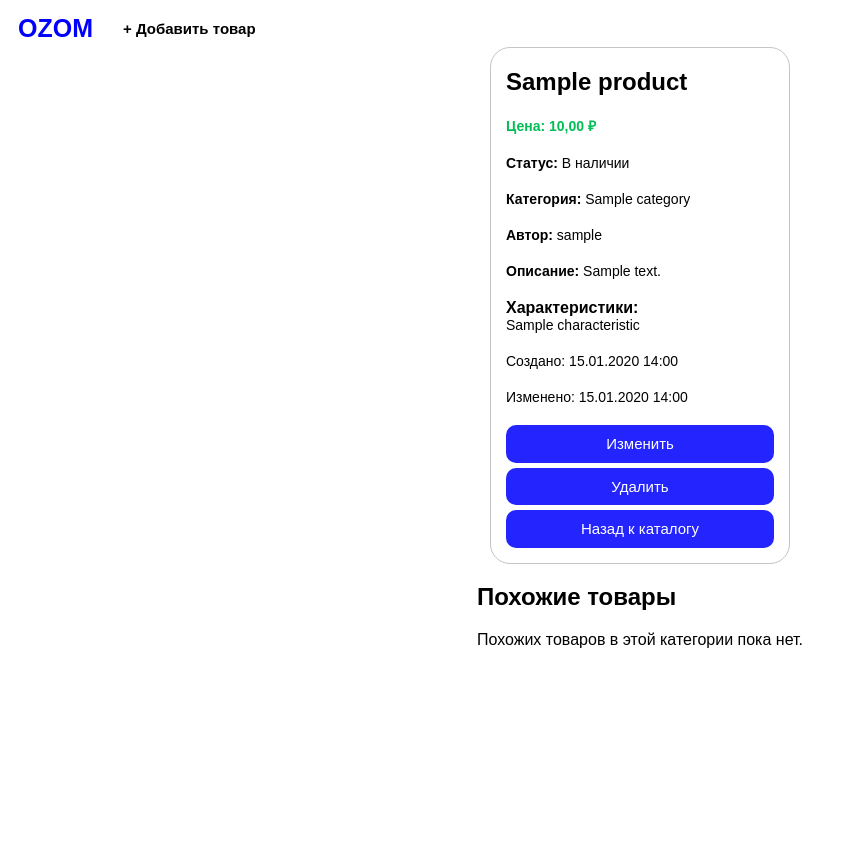
After one commit to memepe-mmp/shop_project, a Django app: page /1/ in a window 1280 px wide. The commit adds this page. Shown: the whole page, without its empty margins (0-845 px from the left). Run offline with Django 5.2, Linux system fonts and the light colour scheme; tables that the repository leaves empty hold one stand-in row (values such as "Sample post").

Commit message:
Шаг 4: Подключены HTML-шаблоны к проекту, добавлены функции добавления, редактирования, удаления, и просмотра товаров

```diff
--- a/catalog/static/catalog/style.css
+++ b/catalog/static/catalog/style.css
@@ -0,0 +1,176 @@
+* {
+    font-family: Arial;
+}
+
+/* BASE.HTML */
+
+header {
+    margin: 10px 0 0 10px;
+    display: flex;
+    align-items: center;
+}
+
+/* PRODUCT_LIST.HTML */
+
+.filters-form {
+    margin-top: 5%;
+    display: flex;
+    gap: 10px;
+    height: 25px;
+    width: 70%;
+}
+.filters-form input {
+    border-radius: 5px;
+    outline: none;
+    border: 1px solid gray;
+}
+
+main {
+    display: flex;
+    flex-direction: column;
+    min-height: 100vh;
+    width: 100%;
+    align-items: center;
+}
+
+
+
+.products-grid {
+    display: grid;
+    grid-template-columns: repeat(3, 1fr);
+    gap: 15px;
+}
+
+.product-card {
+    box-sizing: border-box;
+    display: flex;
+    min-width: 300px;
+    flex-direction: column;
+    justify-content: space-between;
+    word-break: break-word;
+    gap: 20px;
+    padding: 15px;
+    border: 1px solid #c4c4c4;
+    border-radius: 20px;
+}
+.product-card p {
+    margin: 0;
+    font-size: 14px;
+}
+.product-card p.price {
+    color: #02bd56;
+    font-weight: 800;
+}
+.product-card h2 {
+    margin: 5px 0 0 0;
+}
+.product-card h2 a, h3 a {
+    font-size: 18px;
+    text-decoration: none;
+    color: black;
+}
+.product-card h2 a:hover, h3 a:hover {
+    text-decoration: underline;
+}
+
+
+.product-edit-block {
+    display: flex;
+    flex-direction: column;
+    gap: 5px;
+}
+
+
+.filters-form a.btn, .filters-form button.btn {
+    padding: 10px;
+    display: flex;
+    align-items: center;
+    text-decoration: none;
+    font-size: 15px;
+    color: #404040;
+    text-align: center;
+    cursor: pointer;
+    border: 1px solid #c4c4c4;
+    border-radius: 5px;
+    background-color: #f1f1f1;
+}
+.filters-form a.btn:hover, .filters-form button.btn:hover {
+    background-color: rgb(229 229 229);
+}
+
+.product-edit-block a, .btn-add-form, .btn-delete {
+    font-size: 15px;
+    color: white;
+    display: flex;
+    justify-content: center;
+    transition: all 0.1s ease;
+    align-items: center;
+    cursor: pointer;
+    border: none;
+    width: 100%;
+    text-decoration: none;
+    border-radius: 10px;
+    background-color: #2424ff;
+    height: 2.5em;
+}
+.product-edit-block a:hover, .btn-add-form:hover, .btn-delete:hover {
+    background-color: #1414a6;
+}
+
+.btn-add {
+    margin: 0 0 0 20px;
+    font-weight: bolder;
+    padding: 10px;
+    text-decoration: none;
+    font-size: 15px;
+    color: black;
+    text-align: center;
+    cursor: pointer;
+    border-radius: 5px;
+}
+.btn-add:hover {
+    background-color: #f1f1f1;
+}
+
+/* PRODUCT_FORM.HTML */
+
+.add-form {
+    margin-top: 5%;
+    padding: 15px;
+    border: 1px solid #c4c4c4;
+    border-radius: 20px;
+    box-shadow: 0 5px 20px 0 rgb(220 220 220);
+}
+
+.btn-cancel {
+    margin-top: 10px;
+    font-size: 15px;
+    color: #dc2626;
+    display: flex;
+    justify-content: center;
+    transition: all 0.1s ease;
+    align-items: center;
+    cursor: pointer;
+    border: 1px solid #fecaca;
+    width: 100%;
+    text-decoration: none;
+    border-radius: 10px;
+    background-color: #fef2f2;
+    height: 2.5em;
+}
+.btn-cancel:hover {
+    background-color: #f0e1e1;
+}
+
+/* PRODUCT_DETAIL.HTML */
+
+
+/* PRODUCT_CONFIRM_DELETE */
+
+.delete-form {
+    margin-top: 5%;
+    padding: 15px;
+    border: 1px solid #c4c4c4;
+    border-radius: 20px;
+    box-shadow: 0 5px 20px 0 rgb(220 220 220);
+}
--- a/catalog/templates/catalog/base.html
+++ b/catalog/templates/catalog/base.html
@@ -4,16 +4,20 @@
 <head>
     <meta charset="UTF-8">
     <meta name="viewport" content="width=device-width, initial-scale=1">
-    <title>Каталог товаров</title>
+    <title>{% block title %}Каталог товаров{% endblock %}</title>
     <link rel="stylesheet" href="{% static 'catalog/style.css' %}">
 </head>
 <body>
     <header>
-        <a href="{% url 'catalog:index' %}">Каталог магазина</a>
-        <a href="{% url static 'catalog:create' %}">+ Добавить товар</a>
+        <a style="color: blue;
+        font-weight: 800;
+        font-size: 25px;
+        text-decoration: none"
+           href="{% url 'catalog:index' %}">OZOM</a>
+        <a class="btn-add" href="{% url 'catalog:create' %}">+ Добавить товар</a>
     </header>
     <main>
-
+        {% block content %}{% endblock %}
     </main>
     <footer>
 
--- /dev/null
+++ b/catalog/templates/catalog/product_detail.html
@@ -0,0 +1,48 @@
+{% extends "catalog/base.html" %}
+
+{% block title %}{{ product.title }}{% endblock %}
+
+{% block content %}
+    <article class="product-card">
+        <h2>{{ product.title }}</h2>
+        <p class="price">Цена: {{ product.price }} ₽</p>
+        <p><strong>Статус:</strong> {{ product.get_status_display }}</p>
+        <p><strong>Категория:</strong> {{ product.category.name }}</p>
+        <p><strong>Автор:</strong> {% if product.author %}{{ product.author.username }}{% else %}не указан{% endif %}</p>
+        <p><strong>Описание:</strong> {{ product.description|linebreaksbr }}</p>
+        <div class="characteristics-block">
+            <strong>Характеристики:</strong>
+            {% for feat in product.characteristics.all %}
+                <p>{{ feat.name }}</p>
+            {% empty %}
+                <p>Не указаны</p>
+            {% endfor %}
+        </div>
+
+        <p class="date-title">Создано: {{ product.created_at|date:"d.m.Y H:i" }}</p>
+        <p class="date-title">Изменено: {{ product.updated_at|date:"d.m.Y H:i" }}</p>
+
+        <div class="product-edit-block">
+            <a class="btn" href="{% url 'catalog:update' product.pk %}">Изменить</a>
+            <a class="btn" href="{% url 'catalog:delete' product.pk %}">Удалить</a>
+            <a class="btn" href="{% url 'catalog:index' %}">Назад к каталогу</a>
+        </div>
+    </article>
+
+    <section class="similar-block">
+        <h2 class="similar-block__title">Похожие товары</h2>
+        {% if similar_products %}
+            <div class="similar-grid">
+                {% for sim in similar_products %}
+                    <article class="product-card">
+                        <h3><a href="{% url 'catalog:detail' sim.pk %}">{{ sim.title }}</a></h3>
+                        <p class="price">{{ sim.price }} ₽</p>
+                        <p>Категория: {{ sim.category.name }}</p>
+                    </article>
+                {% endfor %}
+            </div>
+        {% else %}
+            <p>Похожих товаров в этой категории пока нет.</p>
+        {% endif %}
+    </section>
+{% endblock %}
--- a/catalog/views.py
+++ b/catalog/views.py
@@ -87,9 +87,9 @@ def product_create(request):
         if form.is_valid():
             form.save()
             return redirect("catalog:index")
-        else:
+    else:
             form = ProductForm()
-        return render(request, "catalog/product_form.html", {"form": form, "title": "Новый товар"})
+    return render(request, "catalog/product_form.html", {"form": form, "title": "Новый товар"})
 
 def product_update(request, pk):
     product = get_object_or_404(Product, pk=pk)
```
Also changed, not shown: catalog/templates/catalog/product_confirm_delete.html (added, +12 -0 lines), catalog/templates/catalog/product_form.html (added, +14 -0 lines), catalog/templates/catalog/product_list.html (added, +65 -0 lines).
